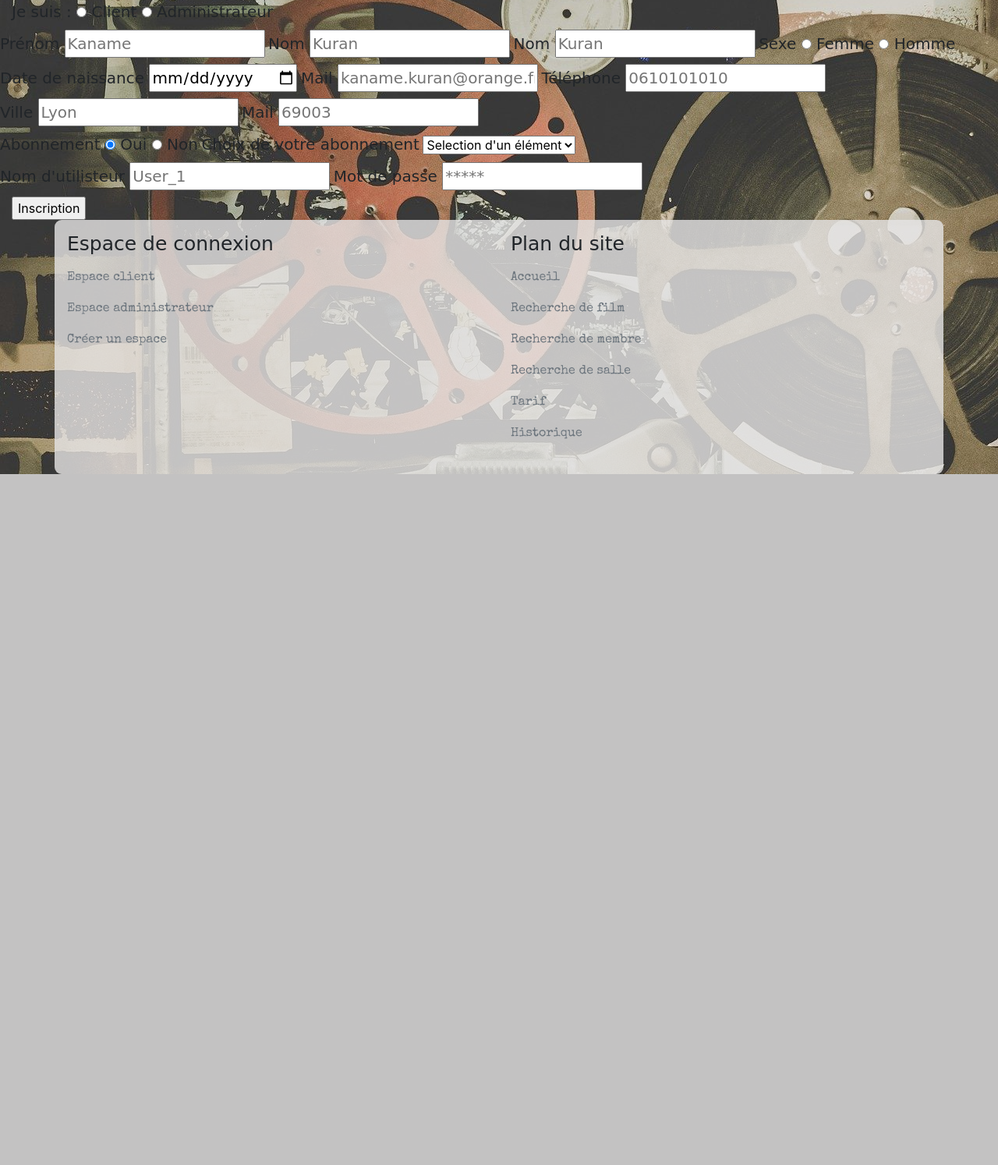
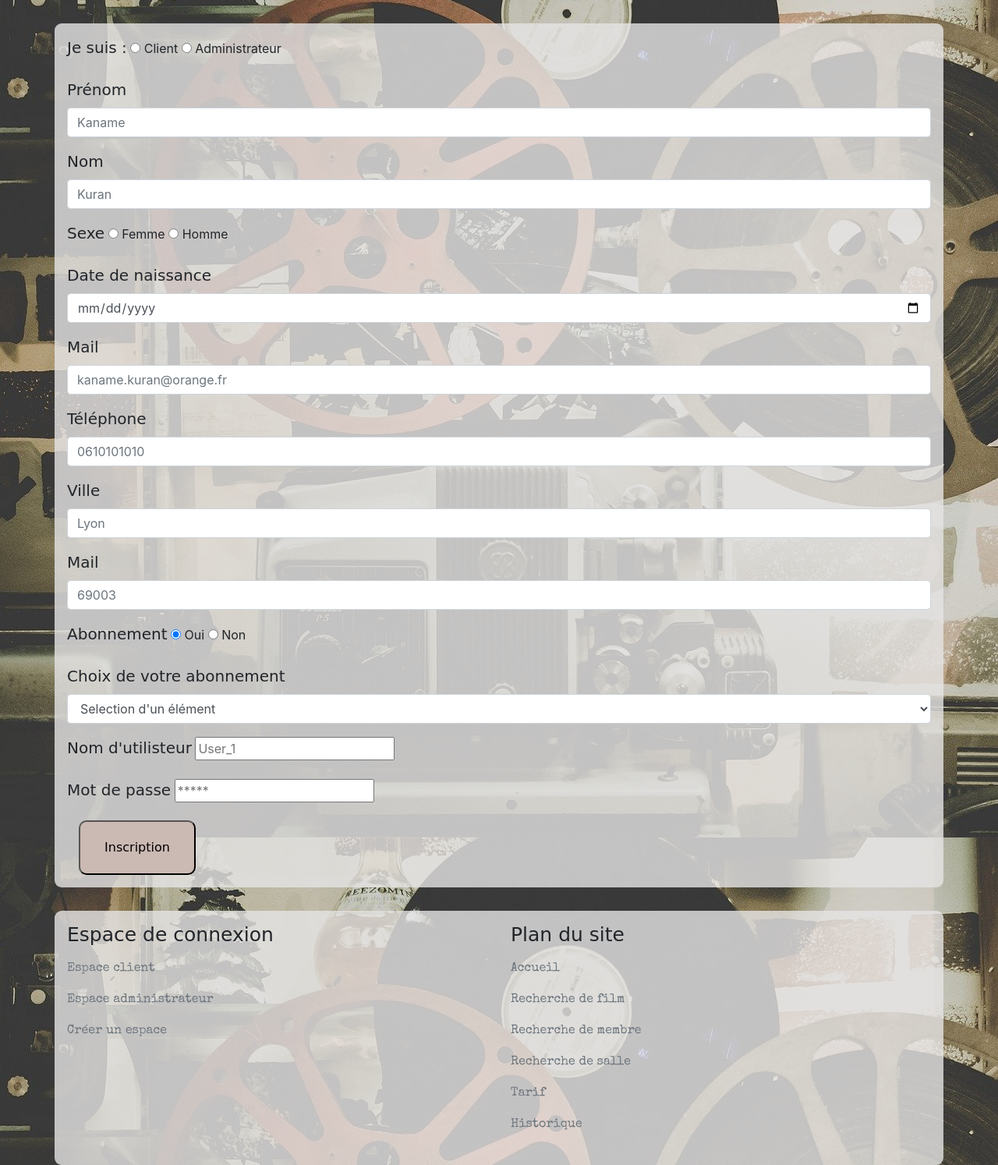
Before and after one commit to SekmSet/my_cinema, a PHP site: page /new_user.php in a window 1280 px wide. Shown: the part 206-1700 px from the top of the page at 78% size. Before the commit the page ends 814 px from the top, so only its background shows below. Run offline with PHP 8.4, Linux system fonts and the light colour scheme; some web fonts are replaced.

Commit message:
dim 19 janv
conformité w3c

```diff
--- a/connexion_admin.php
+++ b/connexion_admin.php
@@ -6,9 +6,9 @@
     <form class="form-signin">
         <h1 class="h3 mb-3 font-weight-normal">Connexion Admin</h1>
         <label for="inputEmail" class="sr-only">ID Admin</label>
-        <input type="text" id="id_admin" class="form-control" placeholder="Admin_1" required autofocus>
+        <input type="text" id="inputEmail" class="form-control" placeholder="Admin_1" required autofocus>
         <label for="inputPassword" class="sr-only">Mot de passe</label>
-        <input type="password" id="password" class="form-control" placeholder="****" required>
+        <input type="password" id="inputPassword" class="form-control" placeholder="****" required>
 
         <button class="btn btn-lg btn-primary btn-block" type="submit">Connexion</button>
     </form>
--- a/connexion_client.php
+++ b/connexion_client.php
@@ -6,9 +6,9 @@
         <form class="form-signin">
             <h1 class="h3 mb-3 font-weight-normal">Connexion Utilisateur</h1>
             <label for="inputEmail" class="sr-only">ID Utilisateur</label>
-            <input type="text" id="id_admin" class="form-control" placeholder="User_1" required autofocus>
+            <input type="text" id="inputEmail" class="form-control" placeholder="User_1" required autofocus>
             <label for="inputPassword" class="sr-only">Mot de passe</label>
-            <input type="password" id="password" class="form-control" placeholder="****" required>
+            <input type="password" id="inputPassword" class="form-control" placeholder="****" required>
 
             <button class="btn btn-lg btn-primary btn-block" type="submit">Connexion</button>
         </form>
--- a/fonctions.php
+++ b/fonctions.php
@@ -262,7 +262,7 @@ function select_genre(){
 
 function select_film_debut_affiche(){
     $recup_var = connect_sql();
-    $select_debut_affiche = 'select year(date_debut_affiche) from film group by year(date_debut_affiche);';
+    $select_debut_affiche = 'select year(date_debut_affiche) from film where date_debut_affiche is not null group by year(date_debut_affiche);';
     $results_debut = $recup_var->query($select_debut_affiche, PDO::FETCH_ASSOC);
 
     return $results_debut->fetchAll();
@@ -270,7 +270,7 @@ function select_film_debut_affiche(){
 
 function select_film_fin_affiche(){
     $recup_var = connect_sql();
-    $select_fin_affiche = 'select year(date_fin_affiche) from film group by  year(date_fin_affiche);';
+    $select_fin_affiche = 'select year(date_fin_affiche) from film where date_fin_affiche is not null group by  year(date_fin_affiche);';
     $results_fin = $recup_var->query($select_fin_affiche, PDO::FETCH_ASSOC);
 
     return $results_fin->fetchAll();
@@ -278,7 +278,7 @@ function select_film_fin_affiche(){
 
 function select_film_annee_prod(){
     $recup_var = connect_sql();
-    $select_annee_prod = 'select annee_prod from film group by annee_prod;';
+    $select_annee_prod = 'select annee_prod from film where annee_prod is not null group by annee_prod;';
     $results_prod = $recup_var->query($select_annee_prod, PDO::FETCH_ASSOC);
     return $results_prod->fetchAll();
 }
--- a/header.php
+++ b/header.php
@@ -2,9 +2,8 @@
     include ('connexion_sql.php');
     include ('fonctions.php');
 ?>
-
 <!DOCTYPE html>
-<html lang="fr">
+<html lang="en">
 
 <head>
     <meta charset="UTF-8">
@@ -37,7 +36,7 @@
             </div>
         </div>
 
-        <div >
+        <div>
             <nav class ="col-md-12 text-right">
                 <ul class="nav justify-content-center">
                     <li class="nav-item">
@@ -58,10 +57,9 @@
                         </a>
                     </li>
                 </ul>
-
             </nav>
         </div>
-        <div >
+        <div>
             <div class="row">
                 <nav class ="col-md-12 text-right">
                     <ul class="nav justify-content-center">
@@ -112,5 +110,4 @@
                 </nav>
             </div>
         </div>
-    </div>
-</header>
+    </header>
--- a/new_user.php
+++ b/new_user.php
@@ -2,84 +2,91 @@
     include ('header.php');
 ?>
 
-<div>
-    <form action="">
+<div class="container px-3 py-3">
+    <form>
 
-        <div class="col-md-12">
-            <label>Je suis :
-                <input type="radio" name="is_user" value="client"> Client
-                <input type="radio" name="is_admin" value="admin"> Administrateur
-            </label>
+        <div class="form-group">
+            <label for="type">Je suis :</label>
+            <input type="radio" id="type" name="is_user" value="client"> Client
+            <input type="radio" name="is_admin" value="admin"> Administrateur
         </div>
 
         <div>
-            <label for="prenom">Prénom
-                <input type="text" name="prenom" placeholder="Kaname" required>
-            </label>
+            <div class="form-group">
+                <label for="prenom">Prénom</label>
+                <input class="form-control" type="text" id="prenom" name="prenom" placeholder="Kaname" required>
+            </div>
 
-            <label for="nom">Nom
-                <input type="text" name="nom" placeholder="Kuran" required>
-            </label>
+            <div class="form-group">
+                <label for="nom">Nom</label>
+                <input class="form-control" type="text" id="nom" name="nom" placeholder="Kuran" required>
+            </div>
 
-            <label for="nom">Nom
-                <input type="text" name="nom" placeholder="Kuran" required>
-            </label>
+            <div class="form-group">
+                <label for="sexe">Sexe</label>
+                <input type="radio" id="sexe" name="is_female" value="femme"> Femme
+                <input type="radio" name="is_male" value="homme"> Homme
+            </div>
 
-            <label for="sexe">Sexe
-                <input type="radio" name="is_female" value="femme"> Femme
-                <input type="radio" name="is_male" value="homme"> Homme
-            </label>
+            <div class="form-group">
+                <label for="naissance">Date de naissance</label>
+                <input class="form-control" type="date" id="naissance" name="naissance" required>
+            </div>
 
-            <label for="naissance">Date de naissance
-                <input type="date" name="naissance" placeholder="" required>
-            </label>
+            <div class="form-group">
+                <label for="mail">Mail</label>
+                <input class="form-control" type="email" id="mail" name="mail" placeholder="kaname.kuran@orange.fr" required>
+            </div>
 
-            <label for="mail">Mail
-                <input type="email" name="mail" placeholder="kaname.kuran@orange.fr" required>
-            </label>
+            <div class="form-group">
+                <label for="tel">Téléphone</label>
+                <input class="form-control" type="tel" id="tel" name="tel" placeholder="0610101010" required>
+            </div>
 
-            <label for="tel">Téléphone
-                <input type="tel" name="tel" placeholder="0610101010" required>
-            </label>
+            <div class="form-group">
+                <label for="ville">Ville</label>
+                <input class="form-control" type="text" id="ville" name="ville" placeholder="Lyon" required>
+            </div>
 
-            <label for="ville">Ville
-                <input type="text" name="ville" placeholder="Lyon" required>
-            </label>
-
-            <label for="cp">Mail
-                <input type="number" name="cp" placeholder="69003" required>
-            </label>
+            <div class="form-group">
+                <label for="cp">Mail</label>
+                <input class="form-control" type="number" id="cp" name="cp" placeholder="69003" required>
+            </div>
         </div>
 
         <div>
-            <label for="abonnement">Abonnement
-                <input type="radio" name="is_female" value="oui" checked> Oui
+            <div class="form-group">
+                <label for="abonnement">Abonnement</label>
+                <input type="radio" id="abonnement" name="is_female" value="oui" checked> Oui
                 <input type="radio" name="is_male" value="non"> Non
-            </label>
+            </div>
 
-            <label for="choix_abo"> Choix de votre abonnement </label>
-                <select name="abonnement" id="choix_abo">
+            <div class="form-group">
+                <label for="choix_abo"> Choix de votre abonnement </label>
+                <select class="form-control" name="abonnement" id="choix_abo">
                     <option value="element_choose">Selection d'un élément</option>
                     <option value="vip">VIP</option>
                     <option value="gold">Gold</option>
                     <option value="classic">Classic</option>
                     <option value="pass_day">pass day</option>
                 </select>
+            </div>
         </div>
 
         <div>
-            <label for="user_name">Nom d'utilisteur
-                <input type="text" name="user_name" placeholder="User_1" required>
-            </label>
+            <div class="form-group">
+                <label for="user_name">Nom d'utilisteur</label>
+                <input type="text" id="user_name" name="user_name" placeholder="User_1" required>
+            </div>
 
-            <label for="pwd_account">Mot de passe
-                <input type="password" name="pwd_account" placeholder="*****" required>
-            </label>
-
+            <div class="form-group">
+                <label for="pwd_account">Mot de passe</label>
+                <input type="password" id="pwd_account" name="pwd_account" placeholder="*****" required>
+            </div>
         </div>
 
         <div class="col-md-6">
-            <input type="submit" value="Inscription">
+            <input class = "button" type="submit" value="Inscription">
         </div>
     </form>
 </div>
--- a/recherche_salle.php
+++ b/recherche_salle.php
@@ -34,7 +34,7 @@
         </div>
         <div class="form-group">
             <label for="nbr_siege">Nombre de siège</label>
-            <select name="nbr_siege" class="form-control" id="select_etage">
+            <select name="nbr_siege" class="form-control" id="nbr_siege">
                 <option value="">Select nombre siège</option>
                 <?php foreach ($return_nbr_siege as $value){ ?>
                     <option ><?= $value['nbr_siege'];?></option>
@@ -56,7 +56,6 @@
                         <h5 class="card-title nom_salle">
                             <?= $value['nom_salle'];?>
                         </h5>
-                        <h6 class="card-subtitle mb-2 text-muted"></h6>
                         <p class="card-text salle_etage"> <?= "Etage salle : ".$value['etage_salle']; ?> </p>
                         <p class="card-text salle_siege"> <?= "Nombre de siège : ".$value['nbr_siege']; ?> </p>
 
--- a/reduction.php
+++ b/reduction.php
@@ -29,7 +29,6 @@
                         <h5 class="card-title">
                             <?= "Réduction : ".$value['nom'];?>
                         </h5>
-                        <h6 class="card-subtitle mb-2 text-muted"></h6>
                         <p class="card-text"> <?= "Description : ".$value['pourcentage_reduc'] ."%"; ?> </p>
                         <?php
                         if ($value['nom'] === "fete de la musique"){
--- a/style.css
+++ b/style.css
@@ -50,20 +50,20 @@ label{
     font-family: 'Rye', cursive;
 }
 
-.nom_film,.membre_nom,.nom_salle,#nom_prenom{
+.nom_film,.membre_nom,.nom_salle,.nom_prenom{
     font-family: 'Cinzel Decorative', cursive;
     font-size: 20px;
 }
 
-.resum_film,.membre_vile,.membre_cp,.salle_siege,.salle_etage,#titre_film,#date_vu{
+.resum_film,.membre_vile,.membre_cp,.salle_siege,.salle_etage,.titre_film,.date_vu{
     padding: 15px;
     font-family: 'Special Elite', cursive;
     color: #757575;
 }
-#titre_film,#date_vu{
+.titre_film,.date_vu{
     font-weight: bold;
 }
-#genre_film , #distrib_film,.membre_abo,#avis_film{
+.genre_film , .distrib_film,.membre_abo,.avis_film{
     font-family: 'Special Elite', cursive;
     font-size: 15px;
     list-style: none;
```
Also changed, not shown: abonnement.php (+8 -9 lines), historique.php (+9 -10 lines), recherche_by_film.php (+3 -4 lines), recherche_by_membre.php (+8 -9 lines).
